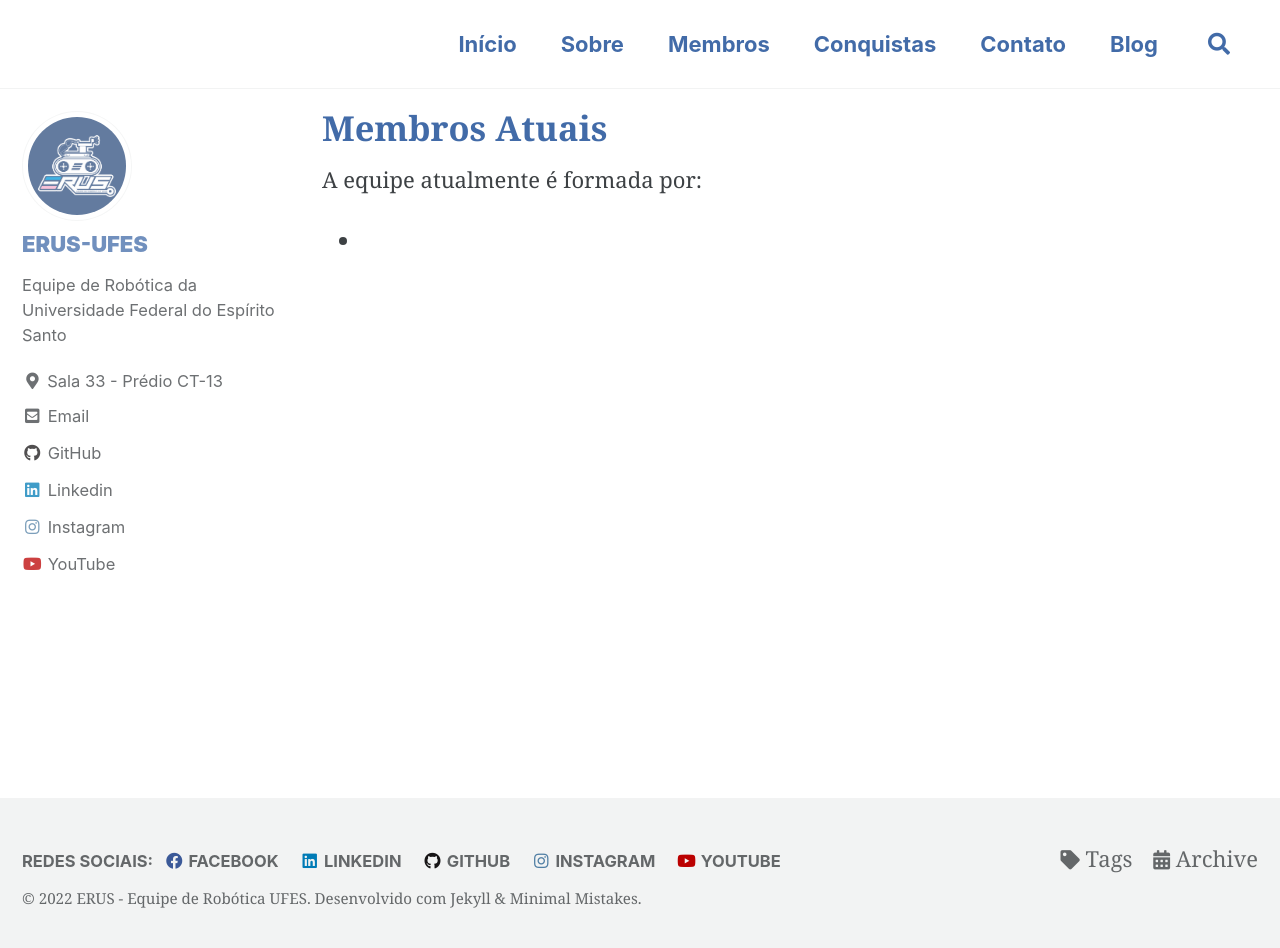
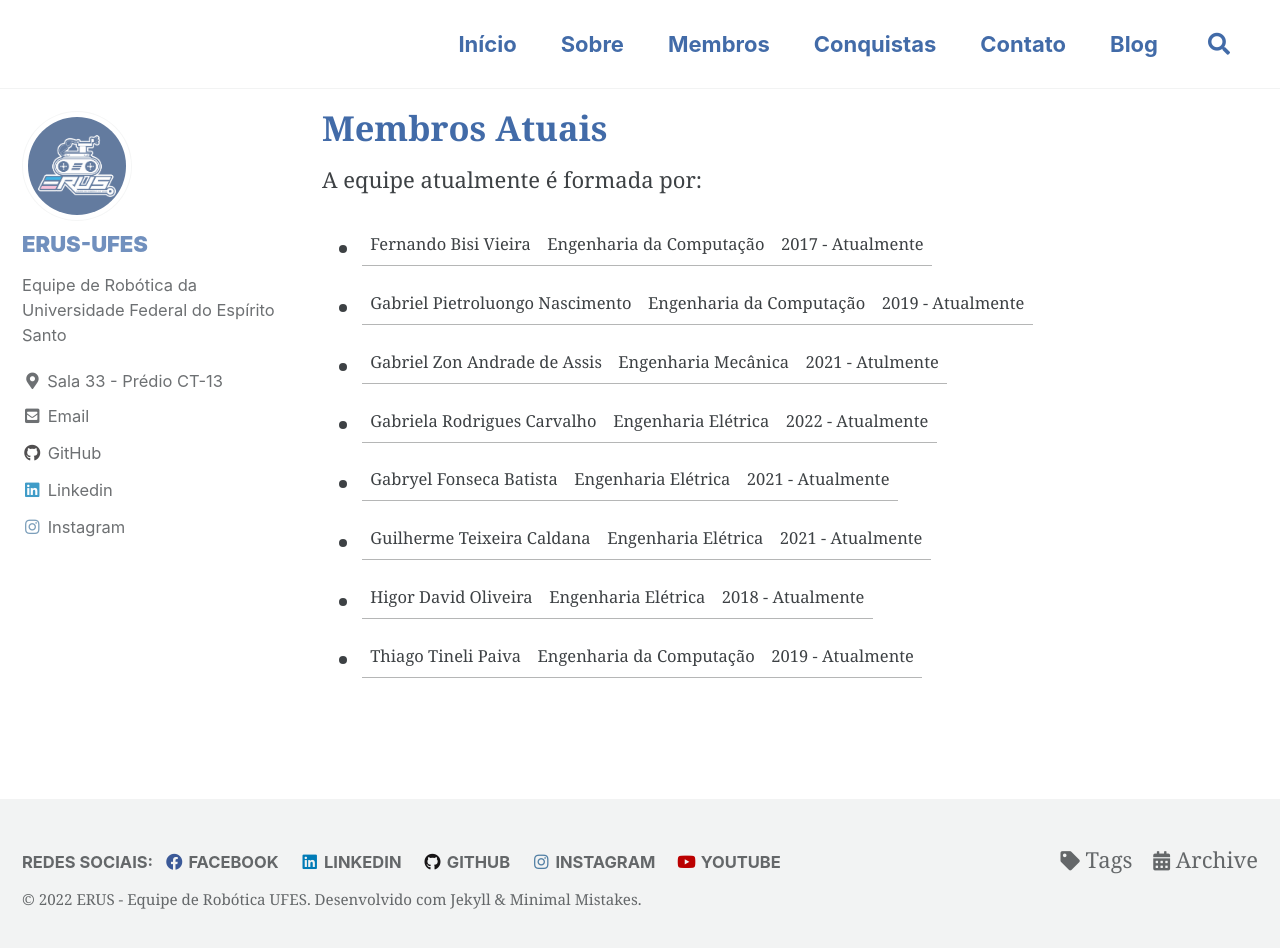
Before and after one commit to erufes/site, a Jekyll site: the page built from _pages/membros_atuais.md, in a window 1280 px wide and 954 px high. Shown: the top 948 px of the window. Built offline with Jekyll 4.4.1, drawn with Linux system fonts in a browser that asks for light colours; cached includes are drawn as plain includes.

Commit message:
modified:   _config.yml 	modified:   _pages/membros_atuais.md

```diff
--- a/_config.yml
+++ b/_config.yml
@@ -122,9 +122,7 @@ author:
     - label: "Instagram"
       icon: "fab fa-fw fa-instagram"
       url: "https://www.instagram.com/erus.ufes/"
-    - label: "YouTube"
-      icon: "fab fa-fw fa-youtube"
-      url: "https://www.youtube.com/c/erusteam"
+
 
 # Site Footer
 footer:
--- a/_pages/membros_atuais.md
+++ b/_pages/membros_atuais.md
@@ -8,4 +8,11 @@ author_profile: true
 
 A equipe atualmente é formada por:
 
--
+- Fernando Bisi Vieira | Engenharia da Computação | 2017 - Atualmente
+- Gabriel Pietroluongo Nascimento | Engenharia da Computação | 2019 - Atualmente
+- Gabriel Zon Andrade de Assis | Engenharia Mecânica | 2021 - Atulmente
+- Gabriela Rodrigues Carvalho | Engenharia Elétrica | 2022 - Atualmente
+- Gabryel Fonseca Batista | Engenharia Elétrica | 2021 - Atualmente
+- Guilherme Teixeira Caldana | Engenharia Elétrica | 2021 - Atualmente
+- Higor David Oliveira | Engenharia Elétrica | 2018 - Atualmente
+- Thiago Tineli Paiva | Engenharia da Computação | 2019 - Atualmente
```
